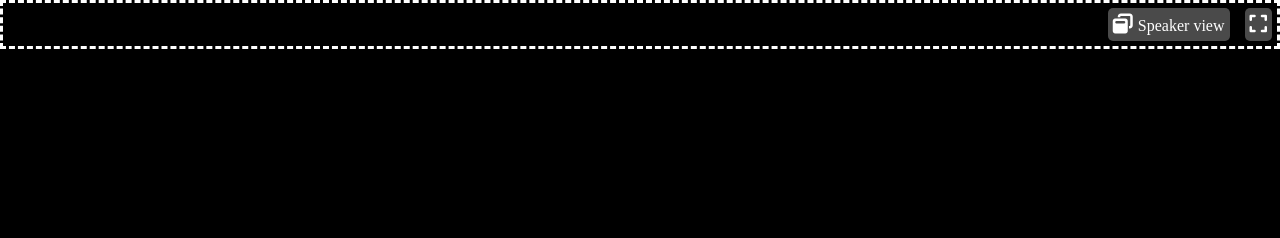
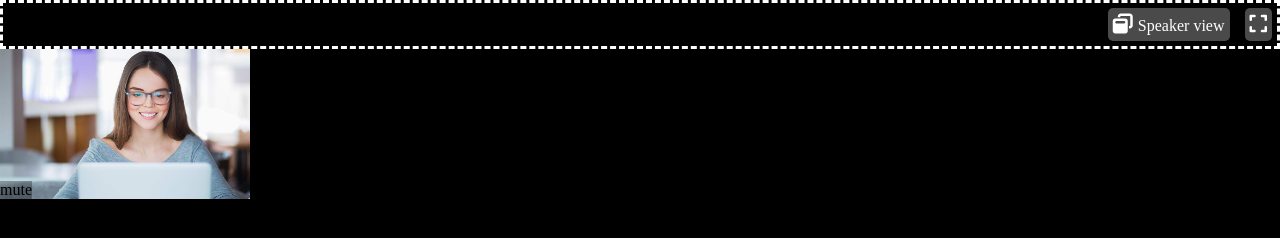
Before and after one commit to lucafagiolini/html-css-zoom, a plain HTML site: page index.html in a window 1280 px wide. Drawn offline with Linux system fonts and the light colour scheme.

Commit message:
first webcam container

```diff
--- a/css/style.css
+++ b/css/style.css
@@ -9,7 +9,7 @@
 /* reset */
 
 body {
-    background-color: black;
+    background-color: rgb(0, 0, 0);
 }
 
 a {
@@ -62,3 +62,27 @@ a {
 
 
 /* main */
+#video-view {
+    display: flex;
+}
+
+#video-view .my-video {
+    position: relative;
+    min-width: auto;
+    min-height: auto;
+}
+
+.webcam-container {
+    min-width: 250px;
+    min-height: 150px;
+    background-image: url("../img/smart-working.jpg");
+    background-size: cover;
+}
+
+.webcam-overlay {
+    position: absolute;
+    left: 0;
+    bottom: 0;
+
+    background-color: rgba(1, 1, 1, .3);
+}
--- a/index.html
+++ b/index.html
@@ -17,6 +17,11 @@
 </head>
 
 <body>
+
+
+
+
+    <!-- header -->
     <header>
         <div id="container-header">
             <div id="speaker-view-container" class="buttons-header">
@@ -32,14 +37,34 @@
             </div>
         </div>
     </header>
+    <!-- end header -->
 
 
 
+
+
+
+    <!-- main  -->
     <main>
-        <div>
+        <div id="video-view">
+            <div class="my-video">
+                <div class="webcam-container">
+                </div>
+                <div class="webcam-overlay">
+                    <div class="mute">
+                        mute
+
+                    </div>
+                    <div class="username">
+
+                    </div>
+                </div>
+            </div>
+
 
         </div>
     </main>
+    <!-- end main -->
 
 </body>
 
```
Also changed, not shown: img/smart-working.jpg (added).
